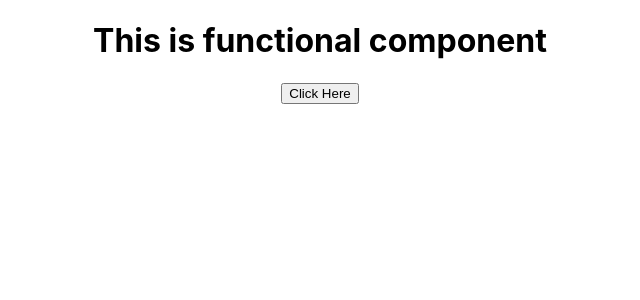
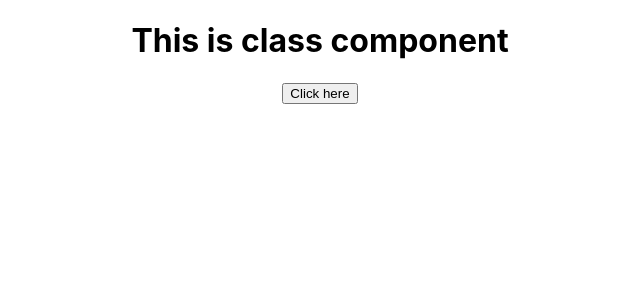
Before and after one commit to tnmy2426/first_react_app, a React (Create React App) app: page / in a window 1280 px wide. Shown: the top 300 px of the page, without its empty margins (320-960 px from the left). Built offline with nearby package versions, Linux system fonts and the light colour scheme.

Commit message:
Event handling in Class component

```diff
--- a/src/App.js
+++ b/src/App.js
@@ -2,7 +2,8 @@ import React from 'react';
 // import logo from './logo.svg';
 import './App.css';
 // import CarTwo from './components/CarTwo';
-import ClickOne from './components/ClickOne';
+// import ClickOne from './components/ClickOne';
+import ClickTwo from './components/ClickTwo';
 // import CarOne from './components/CarOne';
 // import Counter from './components/Counter';
 // import Subscribe from './components/Subscribe';
@@ -25,7 +26,8 @@ function App() {
       {/* <Counter /> */}
       {/* <CarOne brand='BMW' color='Black' /> */}
       {/* <CarTwo brand='Ford' color='Blue' /> */}
-      <ClickOne />
+      {/* <ClickOne /> */}
+      <ClickTwo />
     </div>
   );
 }
--- /dev/null
+++ b/src/components/ClickTwo.js
@@ -0,0 +1,19 @@
+import React, { Component } from 'react'
+
+class ClickTwo extends Component {
+
+    clickHandler = () => {
+        console.log('Clicked')
+    }
+
+    render() {
+        return (
+            <div>
+                <h1>This is class component</h1>
+                <button onClick={this.clickHandler} >Click here</button>
+            </div>
+        )
+    }
+}
+
+export default ClickTwo
```
